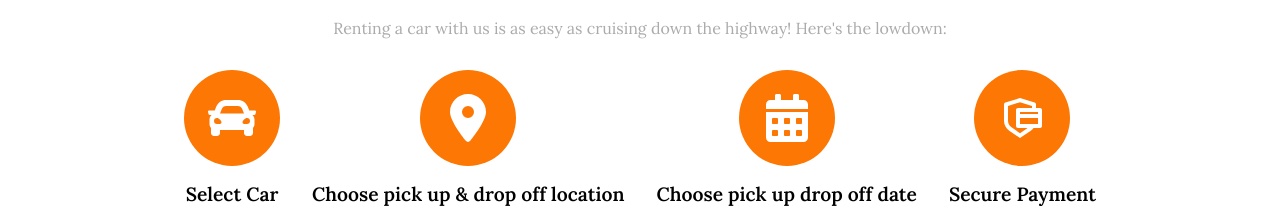
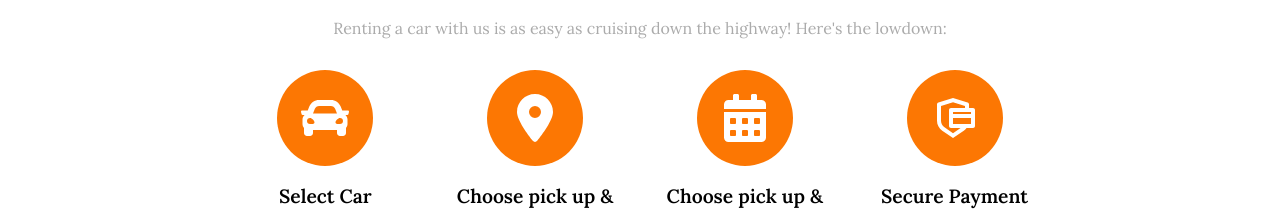
Before and after one commit to tanishirai/car-rental, a React (Vite) app in the folder client/: page / in a window 1280 px wide. Shown: the part 729-944 px from the top of the page. Built offline with nearby package versions, Linux system fonts and the light colour scheme; no server answers; a web font is replaced by a local one.

Commit message:
fixed space and wrapped text

```diff
--- a/client/src/components/Working/Work.css
+++ b/client/src/components/Working/Work.css
@@ -17,12 +17,11 @@
     margin: 0 0 2rem 0;
 }
 
-
 .w-d{
     display: flex;
     flex-wrap: wrap;
     gap: 2rem;
-    align-items: center;
+    align-items: flex-start;
     justify-content: center;
     overflow-x: hidden;
 }
@@ -33,8 +32,11 @@
 .s-c{
     display: flex;
     align-items: center;
-    justify-content: center;flex-direction: column;
+    justify-content: flex-start;flex-direction: column;
     row-gap: 1rem;
+    width: calc(25% - 2rem);
+    max-width: 250px;
+    text-align: center;
 }
 
 .ic{
@@ -53,4 +55,14 @@
 .h-t{
     font-size: 1.2rem;
     font-weight: 600;
+    word-wrap: break-word;
+    line-height: 1.5;
+    white-space: normal;
 }
+
+.payment,
+.p-d,
+.p-u,
+.s-c {
+    min-height: 200px;
+}
--- a/client/src/components/Working/Work.jsx
+++ b/client/src/components/Working/Work.jsx
@@ -37,7 +37,7 @@ const Work = () => {
               <FaCalendarAlt />
             </span>
             <div className="h-t">
-                <p>Choose pick up  drop off date</p>
+                <p>Choose pick up & drop off date</p>
             </div>
           </div>
 
```
